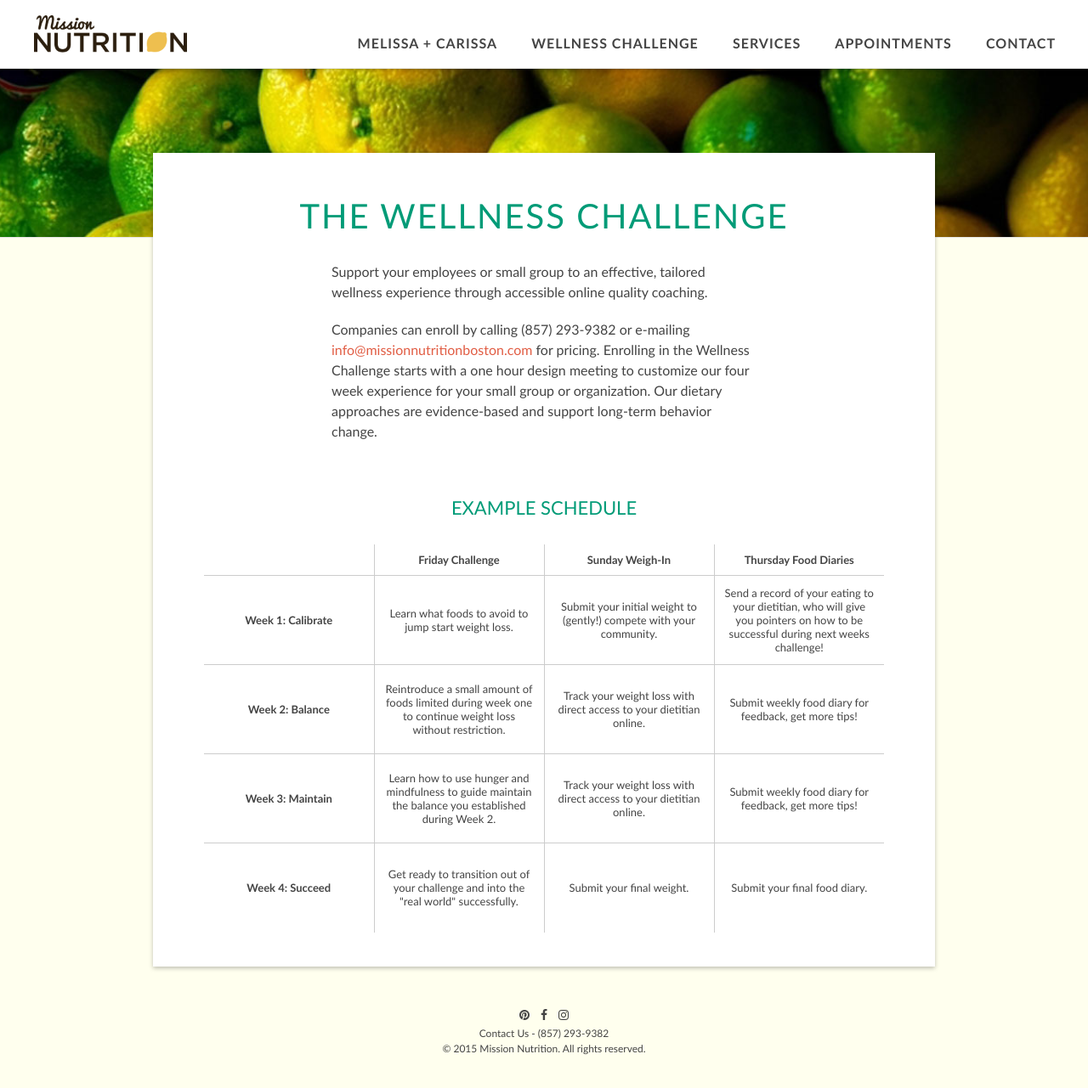
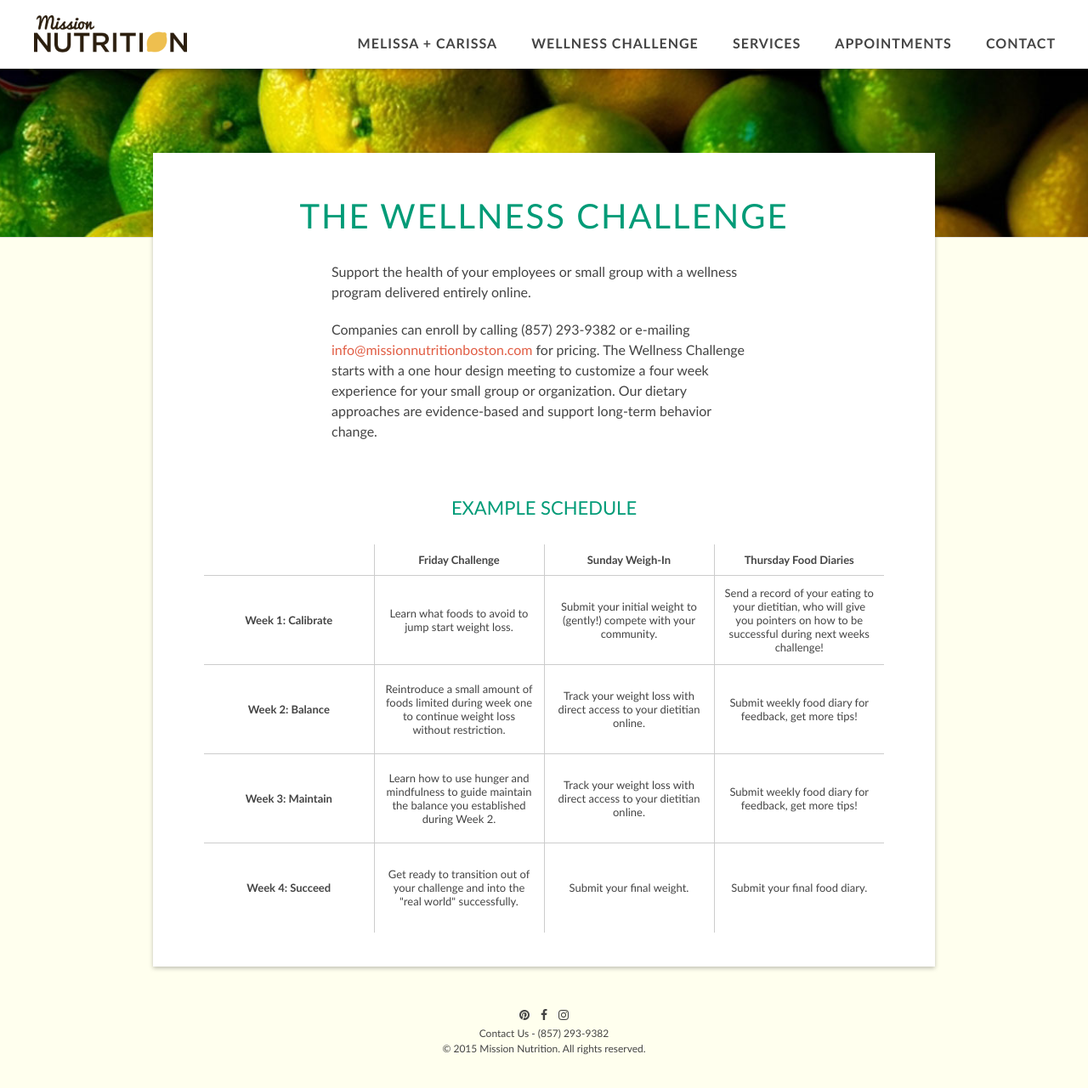
Before and after one commit to davelandry/missionnutrition, a Jekyll site: the page built from _pages/challenge.md, in a window 1280 px wide and 1284 px high. Shown: the top 1281 px of the window at 85% size. Built offline with Jekyll 4.4.1, drawn with Linux system fonts in a browser that asks for light colours; nearby versions of some CDN libraries.

Commit message:
Update challenge.md

```diff
--- a/_pages/challenge.md
+++ b/_pages/challenge.md
@@ -4,9 +4,9 @@ header: The Wellness Challenge
 image: limes
 ---
 
-Support your employees or small group to an effective, tailored wellness experience through accessible online quality coaching.
+Support the health of your employees or small group with a wellness program delivered entirely online.
 
-Companies can enroll by calling (857) 293-9382 or e-mailing <a href="mailto:info@missionnutritionboston.com">info@missionnutritionboston.com</a> for pricing. Enrolling in the Wellness Challenge starts with a one hour design meeting to customize our four week experience for your small group or organization. Our dietary approaches are evidence-based and support long-term behavior change.
+Companies can enroll by calling (857) 293-9382 or e-mailing <a href="mailto:info@missionnutritionboston.com">info@missionnutritionboston.com</a> for pricing. The Wellness Challenge starts with a one hour design meeting to customize a four week experience for your small group or organization. Our dietary approaches are evidence-based and support long-term behavior change.
 
 <br />
 
```
